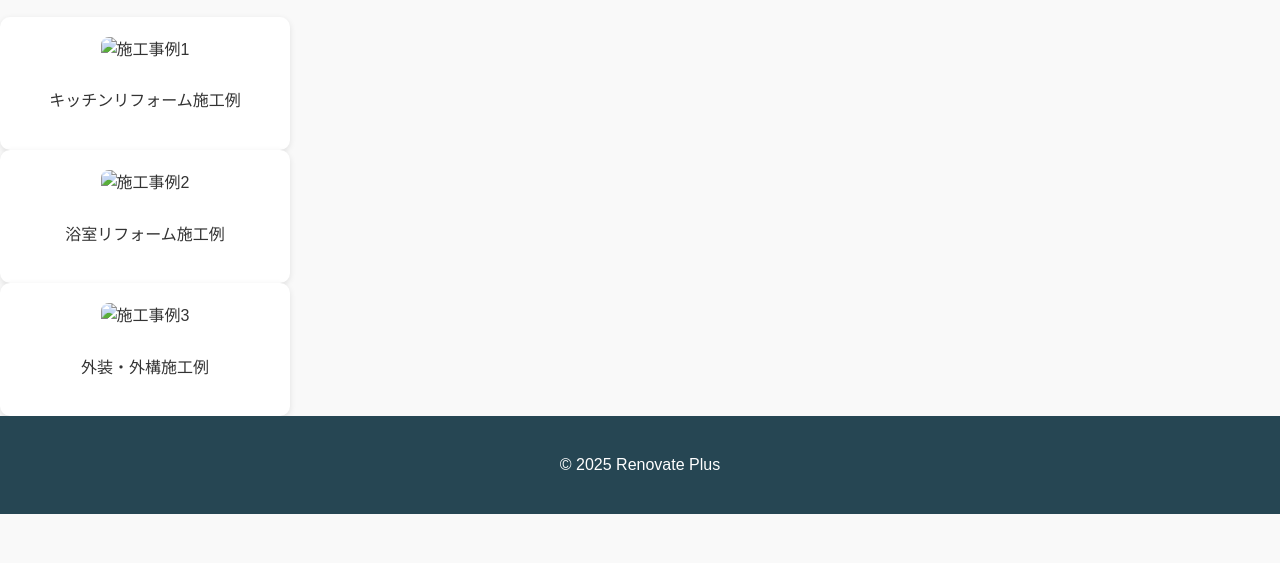
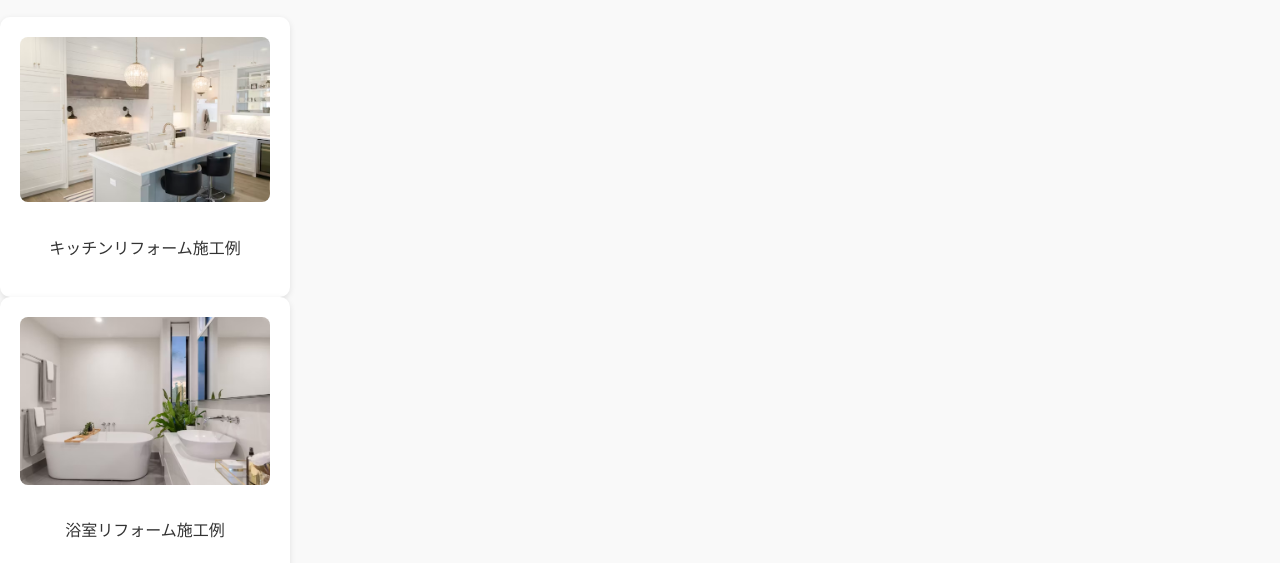
Before and after one commit to hiromasa20071129-commits/renovateplus_demo, a plain HTML site: page works.html in a window 1280 px wide. Shown: the part 237-800 px from the top of the page. Drawn offline with Linux system fonts and the light colour scheme; files that its build step writes are made by us from their sources.

Commit message:
Update works.html

```diff
--- a/works.html
+++ b/works.html
@@ -23,15 +23,15 @@
   <section class="works">
     <h2>施工事例</h2>
     <div class="card">
-      <img src="images/work1.png" alt="施工事例1">
+      <img src="imageswork1.png" alt="施工事例1">
       <p>キッチンリフォーム施工例</p>
     </div>
     <div class="card">
-      <img src="images/work2.png" alt="施工事例2">
+      <img src="imageswork2.png" alt="施工事例2">
       <p>浴室リフォーム施工例</p>
     </div>
     <div class="card">
-      <img src="images/work3.png" alt="施工事例3">
+      <img src="imageswork3.png" alt="施工事例3">
       <p>外装・外構施工例</p>
     </div>
   </section>
```
